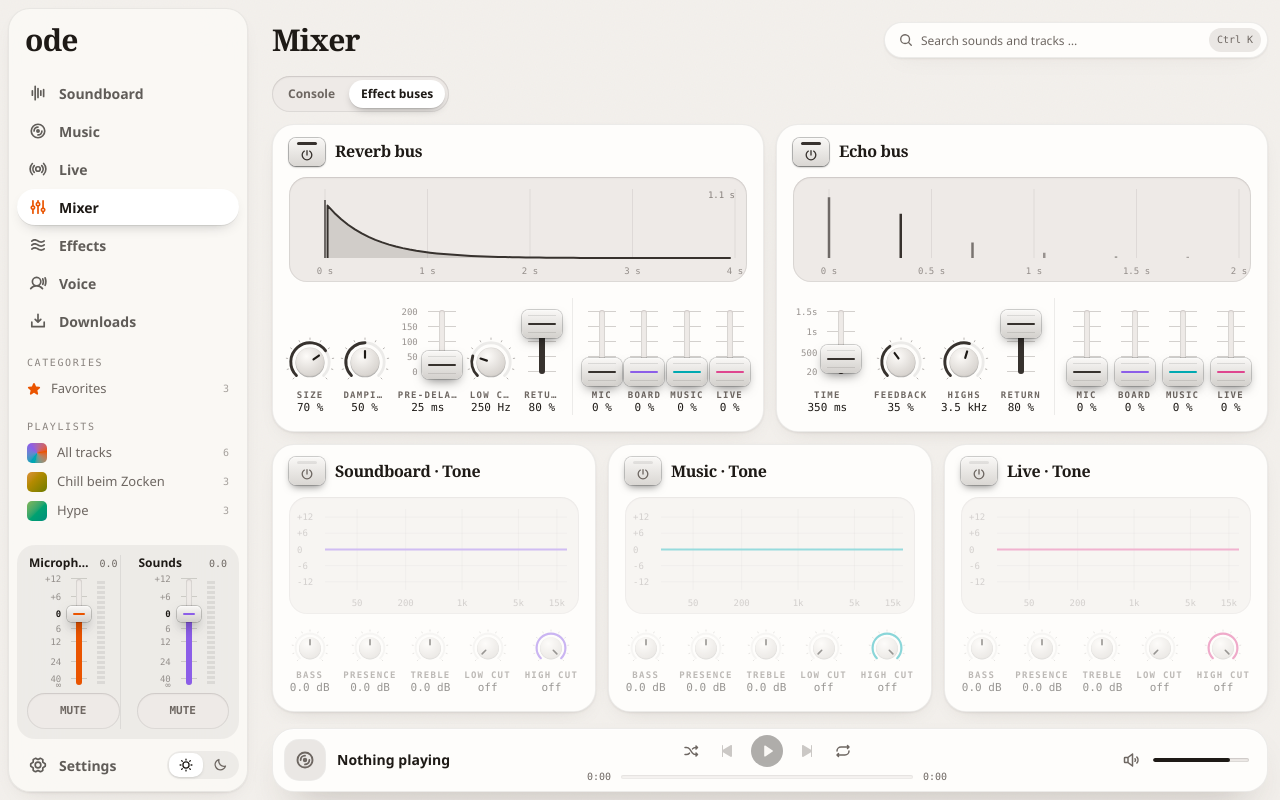
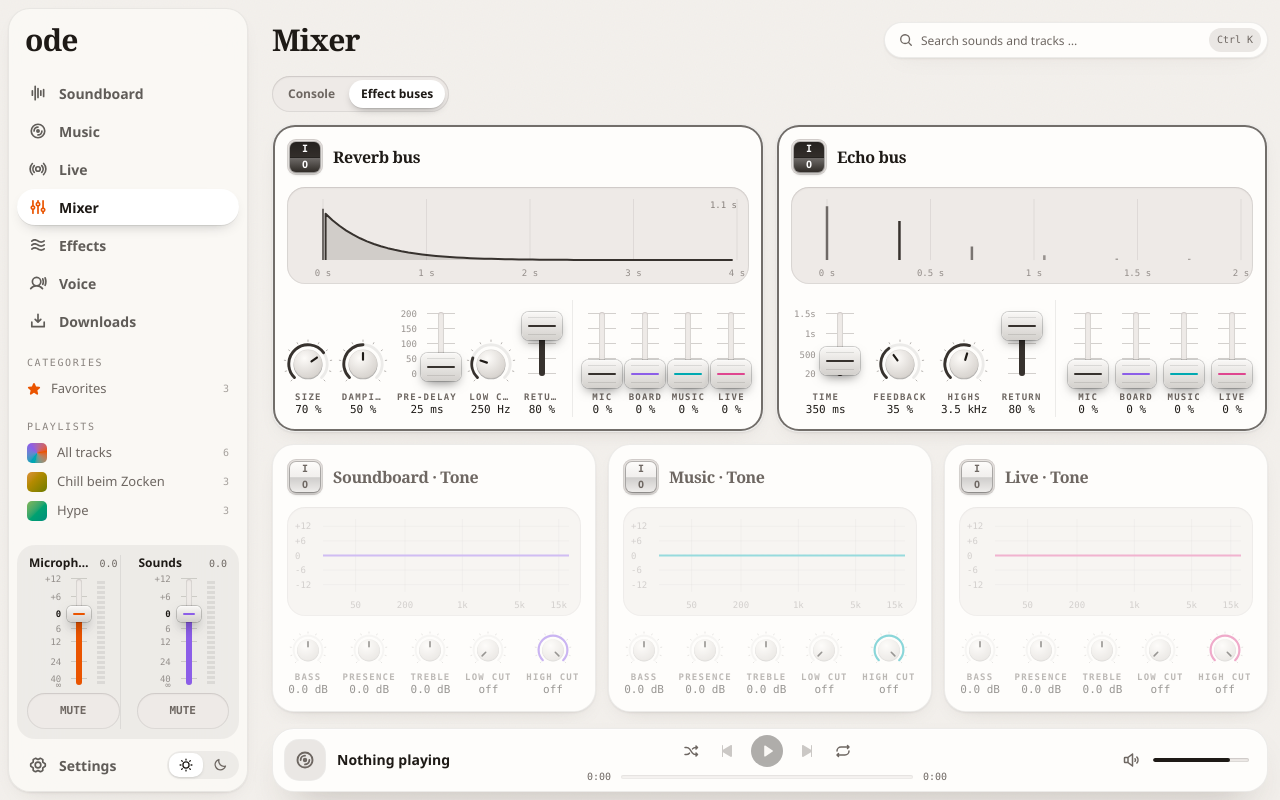
Before and after one commit to MosesCommitsFraud/Ode, a React (Vite) app: page / in a window 1280 px wide. Both pictures are taken after a click on the button "Effect buses". Built offline with nearby package versions, Linux system fonts and the light colour scheme.

Commit message:
Wippschalter zum Einschalten, farbiger Rahmen bei eingeschalteten Geräten, Erklärung als ? am Gerät, Platz besser genutzt

```diff
--- a/src/components/effects/rack.tsx
+++ b/src/components/effects/rack.tsx
@@ -1,5 +1,6 @@
 import type { ReactNode } from "react";
 import { PowerSwitch } from "~/components/ui/hardware";
+import { HelpIcon } from "./HelpDrawer";
 import { Badge, Card } from "~/components/ui/misc";
 import { cn } from "~/lib/utils";
 
@@ -20,6 +21,7 @@ export function Module({
   children,
   accent,
   side,
+  help,
 }: {
   title: string;
   enabled: boolean;
@@ -35,15 +37,29 @@ export function Module({
    * `"wide"`: nur wenn die Karte breit genug ist, sonst darunter.
    */
   side?: boolean | "wide";
+  /** Werkzeug für die Erklärung hinter dem „?“ am Titel (siehe i18n/help.ts). */
+  help?: string;
 }) {
   return (
     <Card
-      className={cn("@container flex min-h-0 min-w-0 flex-col gap-3 p-4 pt-3", className)}
+      className={cn("@container relative flex min-h-0 min-w-0 flex-col gap-3 p-3.5", className)}
       style={accent ? ({ "--ch-mic": accent } as React.CSSProperties) : undefined}
     >
-      <div className="flex h-7 items-center gap-2.5">
+      {/* An: farbiger Rahmen ums ganze Gerät, damit man es auf einen Blick sieht. */}
+      <span
+        aria-hidden
+        className={cn(
+          "pointer-events-none absolute inset-0 rounded-2xl shadow-[inset_0_0_0_2px_var(--ch-mic)] transition-opacity duration-200",
+          enabled ? "opacity-70" : "opacity-0",
+        )}
+      />
+      <div className="flex h-9 items-center gap-2.5">
         <PowerSwitch label={title} on={enabled} onChange={onToggle} />
-        <h3 className="min-w-0 flex-1 truncate font-display text-base font-semibold tracking-tight">{title}</h3>
+        <h3 className={cn("min-w-0 truncate font-display text-base font-semibold tracking-tight transition-colors", !enabled && "text-muted-foreground")}>
+          {title}
+        </h3>
+        {help && <HelpIcon topic={help} />}
+        <div className="flex-1" />
         {status}
       </div>
       <div
--- a/src/components/ui/hardware.tsx
+++ b/src/components/ui/hardware.tsx
@@ -1,10 +1,9 @@
-import { Power } from "@phosphor-icons/react";
 import { useRef, type CSSProperties, type KeyboardEvent, type PointerEvent, type ReactNode } from "react";
 import { cn } from "~/lib/utils";
 
 /*
  * Bedienelemente wie an Rack-Geräten: Schiebefader, Drucktasten mit
- * Leuchtstreifen, Einschalttaste und eingravierte Beschriftung. Leuchten sind flache Farbflächen, ohne Schein.
+ * Leuchtstreifen, Wippschalter zum Einschalten und eingravierte Beschriftung. Leuchten sind flache Farbflächen, ohne Schein.
  */
 
 /** Beschriftung wie auf eine Frontplatte gedruckt. */
@@ -267,13 +266,54 @@ export function PushButton({
   );
 }
 
-/** Einschalttaste eines Geräts: eingerastet leuchtet ihr Streifen. */
+/**
+ * Wippschalter zum Einschalten, wie an einer Steckdosenleiste: quadratisch,
+ * oben „I“, unten „O“. An: die obere Hälfte ist eingedrückt und die Wippe
+ * leuchtet vollflächig in der Gerätefarbe.
+ */
 export function PowerSwitch({ on, onChange, label }: { on: boolean; onChange: (on: boolean) => void; label: string }) {
   return (
-    <div className="flex h-7 w-9 shrink-0">
-      <HardwareKey on={on} title={label} onClick={() => onChange(!on)} className="pt-2 pb-1 [&_svg]:size-3.5">
-        <Power weight="bold" className={cn(on && "text-[var(--ch-mic)]")} />
-      </HardwareKey>
-    </div>
+    <button
+      type="button"
+      role="switch"
+      aria-checked={on}
+      aria-label={label}
+      title={label}
+      onClick={() => onChange(!on)}
+      className="well size-9 shrink-0 cursor-default rounded-[9px] p-[3px] outline-none focus-visible:ring-2 focus-visible:ring-ring"
+    >
+      <span
+        className={cn(
+          "relative flex size-full flex-col overflow-hidden rounded-[6px] font-mono text-[10px] leading-none font-bold transition-colors duration-150",
+          "shadow-[0_0_0_1px_oklch(0%_0_0/22%),0_2px_4px_-1px_oklch(0%_0_0/40%)]",
+          on ? "bg-[var(--ch-mic)] text-white" : "bg-[var(--knob-hi)] text-muted-foreground",
+        )}
+      >
+        {/* Obere Hälfte: „I“. Eingedrückt, wenn an. */}
+        <span
+          className={cn(
+            "flex flex-1 items-center justify-center",
+            on
+              ? "bg-[linear-gradient(to_bottom,oklch(0%_0_0/32%),oklch(0%_0_0/8%))]"
+              : "bg-[linear-gradient(to_bottom,oklch(100%_0_0/30%),oklch(0%_0_0/4%))]",
+          )}
+        >
+          I
+        </span>
+        {/* Kante der Wippe */}
+        <span className={cn("h-px", on ? "bg-black/30" : "bg-black/15")} />
+        {/* Untere Hälfte: „O“. Eingedrückt, wenn aus. */}
+        <span
+          className={cn(
+            "flex flex-1 items-center justify-center",
+            on
+              ? "bg-[linear-gradient(to_bottom,oklch(100%_0_0/28%),oklch(0%_0_0/6%))]"
+              : "bg-[linear-gradient(to_bottom,oklch(0%_0_0/18%),oklch(0%_0_0/6%))]",
+          )}
+        >
+          O
+        </span>
+      </span>
+    </button>
   );
 }
--- a/src/components/ui/knob.tsx
+++ b/src/components/ui/knob.tsx
@@ -44,7 +44,7 @@ export interface KnobProps {
   bipolar?: boolean;
   /** Anzahl Skalenstriche; bei Stufenschaltern eine pro Stufe. */
   ticks?: number;
-  size?: "sm" | "md";
+  size?: "sm" | "md" | "lg";
 }
 
 export function Knob({
@@ -140,7 +140,7 @@ export function Knob({
         onDoubleClick={() => !disabled && set(reset)}
         className={cn(
           "relative shrink-0 cursor-default touch-none rounded-full outline-none focus-visible:ring-2 focus-visible:ring-ring",
-          size === "sm" ? "size-9" : "size-12",
+          size === "sm" ? "size-9" : size === "lg" ? "size-16" : "size-12",
         )}
       >
         <svg viewBox="0 0 100 100" className="size-full overflow-visible">
--- a/src/components/voice/Presets.tsx
+++ b/src/components/voice/Presets.tsx
@@ -1,6 +1,7 @@
 import { PencilSimple, X } from "@phosphor-icons/react";
 import { useEffect, useRef, useState, type CSSProperties } from "react";
 import { createPortal } from "react-dom";
+import { HelpIcon } from "~/components/effects/HelpDrawer";
 import { HotkeyRecorder } from "~/components/soundboard/HotkeyRecorder";
 import { hotkeyLabel } from "~/components/soundboard/hotkey";
 import { Button } from "~/components/ui/button";
@@ -142,6 +143,7 @@ function BankDisplay({ running, modified }: { running: Preset | undefined; modif
         </div>
         <span className="font-mono text-[9px] tracking-[0.18em] text-white/45 uppercase">{t("voice.input")}</span>
       </div>
+      <HelpIcon topic="presets" className="text-white/50 hover:bg-white/10 hover:text-white" />
     </div>
   );
 }
--- a/src/components/voice/SoundModules.tsx
+++ b/src/components/voice/SoundModules.tsx
@@ -104,6 +104,7 @@ export function CharacterModule() {
   return (
     <Module
       title={t("voice.character")}
+      help="character"
       enabled={p.enabled}
       onToggle={(enabled) => actions.setVoice("character", { enabled })}
       display={<CharacterDisplay mode={p.mode} amount={p.amount} tone={p.tone} mix={p.mix} />}
@@ -208,6 +209,7 @@ export function ModulationModule() {
   return (
     <Module
       title={t("voice.modulation")}
+      help="modulation"
       enabled={p.enabled}
       onToggle={(enabled) => actions.setVoice("modulation", { enabled })}
       display={<ModulationDisplay mode={p.mode} rateHz={p.rateHz} depth={p.depth} />}
@@ -427,6 +429,7 @@ export function EchoModule() {
   return (
     <Module
       title={t("voice.echo")}
+      help="echo"
       enabled={p.enabled}
       onToggle={(enabled) => actions.setVoice("echo", { enabled })}
       display={<EchoDisplay timeMs={p.timeMs} feedback={p.feedback} toneHz={p.toneHz} mix={Math.max(0.15, p.mix)} />}
@@ -441,6 +444,7 @@ export function ReverbModule() {
   return (
     <Module
       title={t("voice.reverb")}
+      help="reverb"
       enabled={p.enabled}
       onToggle={(enabled) => actions.setVoice("reverb", { enabled })}
       display={<ReverbDisplay size={p.size} damping={p.damping} predelayMs={p.predelayMs} mix={p.mix} />}
--- a/src/views/VoiceView.tsx
+++ b/src/views/VoiceView.tsx
@@ -1,6 +1,5 @@
 import { ArrowCounterClockwise, FloppyDisk, X } from "@phosphor-icons/react";
 import { useState } from "react";
-import { HelpButton } from "~/components/effects/HelpDrawer";
 import { PageBar } from "~/components/effects/rack";
 import { Badge, Switch } from "~/components/ui/misc";
 import { ActionGroup, ActionPill, Pill, PillGroup } from "~/components/ui/pills";
@@ -101,15 +100,6 @@ export function VoiceView() {
             {t("voice.latency", { ms: Math.round(latency) })}
           </span>
         )}
-        <HelpButton
-          topics={
-            page === "presets"
-              ? ["presets"]
-              : page === "pitch"
-                ? ["pitch", "autotune", "harmonizer", "vocoder"]
-                : ["character", "modulation", "echo", "reverb"]
-          }
-        />
         <label className="flex items-center gap-2 text-xs font-semibold">
           <Switch label={t("voice.on")} checked={enabled} onCheckedChange={(on) => (on ? actions.setVoiceEnabled(true) : void actions.presetOff())} />
           <span className="hidden lg:inline">{t("voice.on")}</span>
```
Also changed, not shown: src/components/effects/HelpDrawer.tsx (+20 -12 lines), src/components/voice/PitchModules.tsx (+7 -0 lines), src/views/EffectsView.tsx (+11 -5 lines).
